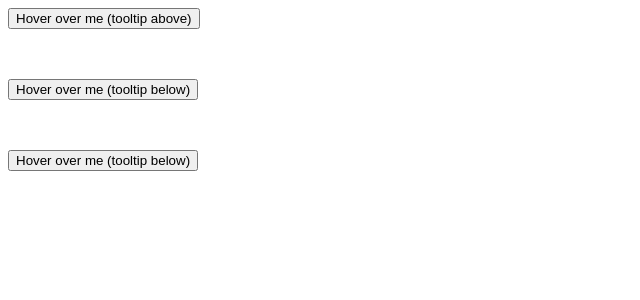
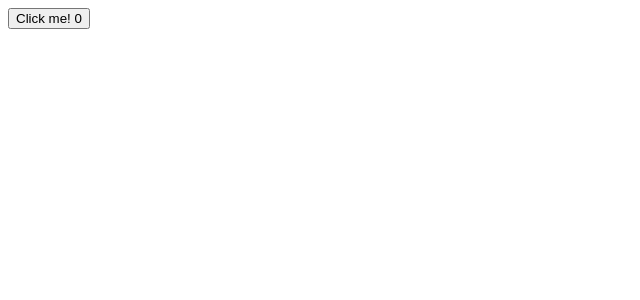
Before and after one commit to Carefree-happy/s-react, a React (Create React App) app: page / in a window 1280 px wide. Shown: the top 300 px of the page, without its empty margins (0-640 px from the left). Built offline with nearby package versions, Linux system fonts and the light colour scheme.

Commit message:
feat: click counter ref

```diff
--- a/src/HookTest/UseExampleTest.js
+++ b/src/HookTest/UseExampleTest.js
@@ -1,112 +1,14 @@
 import { useEffect, useLayoutEffect, useRef, useState } from "react";
-import { createPortal } from 'react-dom';
+import { createPortal } from "react-dom";
 
 export function UseExampleTest() {
-    return (
-        <div>
-            <ButtonWithTooltip
-                tooltipContent={
-                    <div>
-                        This tooltip does not fit above the button.
-                        <br />
-                        This is why it's displayed below instead!
-                    </div>
-                }
-            >
-                Hover over me (tooltip above)
-            </ButtonWithTooltip>
-            <div style={{ height: 50 }} />
-            <ButtonWithTooltip
-                tooltipContent={<div>This tooltip fits above the button</div>}
-            >
-                Hover over me (tooltip below)
-            </ButtonWithTooltip>
-            <div style={{ height: 50 }} />
-            <ButtonWithTooltip
-                tooltipContent={<div>This tooltip fits above the button</div>}
-            >
-                Hover over me (tooltip below)
-            </ButtonWithTooltip>
-        </div>
-    );
-}
+    let ref = useRef(0);
 
-function ButtonWithTooltip({ tooltipContent, ...rest }) {
-    const [targetRect, setTargetRect] = useState(null);
-    const buttonRef = useRef(null);
-    return (
-        <>
-            <button
-                {...rest}
-                ref={buttonRef}
-                onPointerEnter={() => {
-                    const rect = buttonRef.current.getBoundingClientRect();
-                    setTargetRect({
-                        left: rect.left,
-                        top: rect.top,
-                        right: rect.right,
-                        bottom: rect.bottom,
-                    });
-                }}
-                onPointerLeave={() => {
-                    setTargetRect(null);
-                }}
-            />
-            {targetRect !== null && (
-                <Tooltip targetRect={targetRect}>{tooltipContent}</Tooltip>
-            )}
-        </>
-    );
-}
-
-function Tooltip({ children, targetRect }) {
-    const ref = useRef(null);
-    const [tooltipHeight, setTooltipHeight] = useState(0);
-
-    let now = performance.now();
-    while (performance.now() - now < 500) {
-      // Do nothing for a bit...
-    }
-    // 仅仅替换 useEffect 或者 useLayoutEffect
-    useLayoutEffect(() => {
-        const { height } = ref.current.getBoundingClientRect();
-        setTooltipHeight(height);
-        console.log("Measured tooltip height: " + height);
-    }, []);
-
-    let tooltipX = 0;
-    let tooltipY = 0;
-    if (targetRect !== null) {
-        tooltipX = targetRect.left;
-        tooltipY = targetRect.top - tooltipHeight;
-        if (tooltipY < 0) {
-            // It doesn't fit above, so place below.
-            tooltipY = targetRect.bottom;
-        }
+    function handleClick() {
+        // 此处证明ref.current 中的值跟渲染无关
+        ref.current = ref.current + 1;
+        alert("You clicked " + ref.current + " times!");
     }
 
-    return createPortal(
-        <TooltipContainer x={tooltipX} y={tooltipY} contentRef={ref}>
-            {children}
-        </TooltipContainer>,
-        document.body
-    );
+    return <button onClick={handleClick}>Click me! {ref.current}</button>;
 }
-
-function TooltipContainer({ children, x, y, contentRef }) {
-    return (
-        <div
-            style={{
-                position: "absolute",
-                pointerEvents: "none",
-                left: 0,
-                top: 0,
-                transform: `translate3d(${x}px, ${y}px, 0)`,
-            }}
-        >
-            <div ref={contentRef} className="tooltip">
-                {children}
-            </div>
-        </div>
-    );
-}
```
